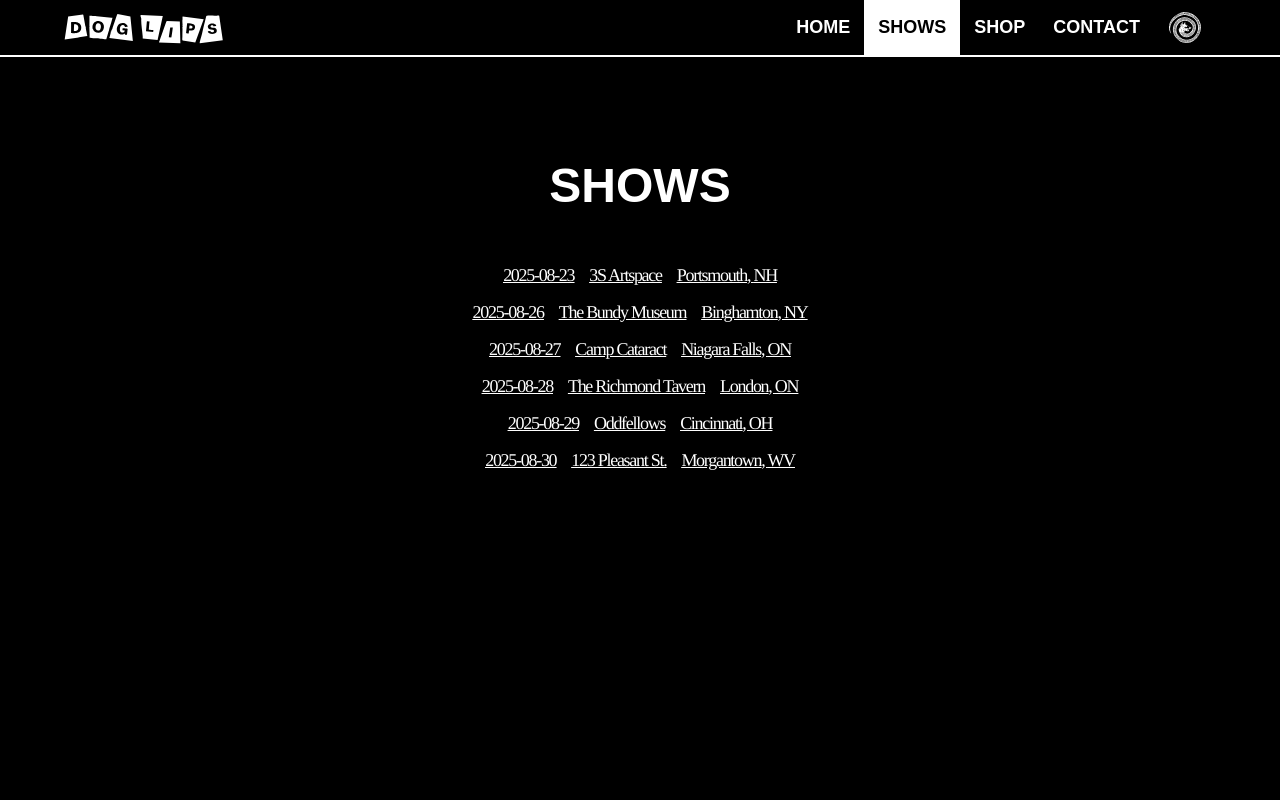
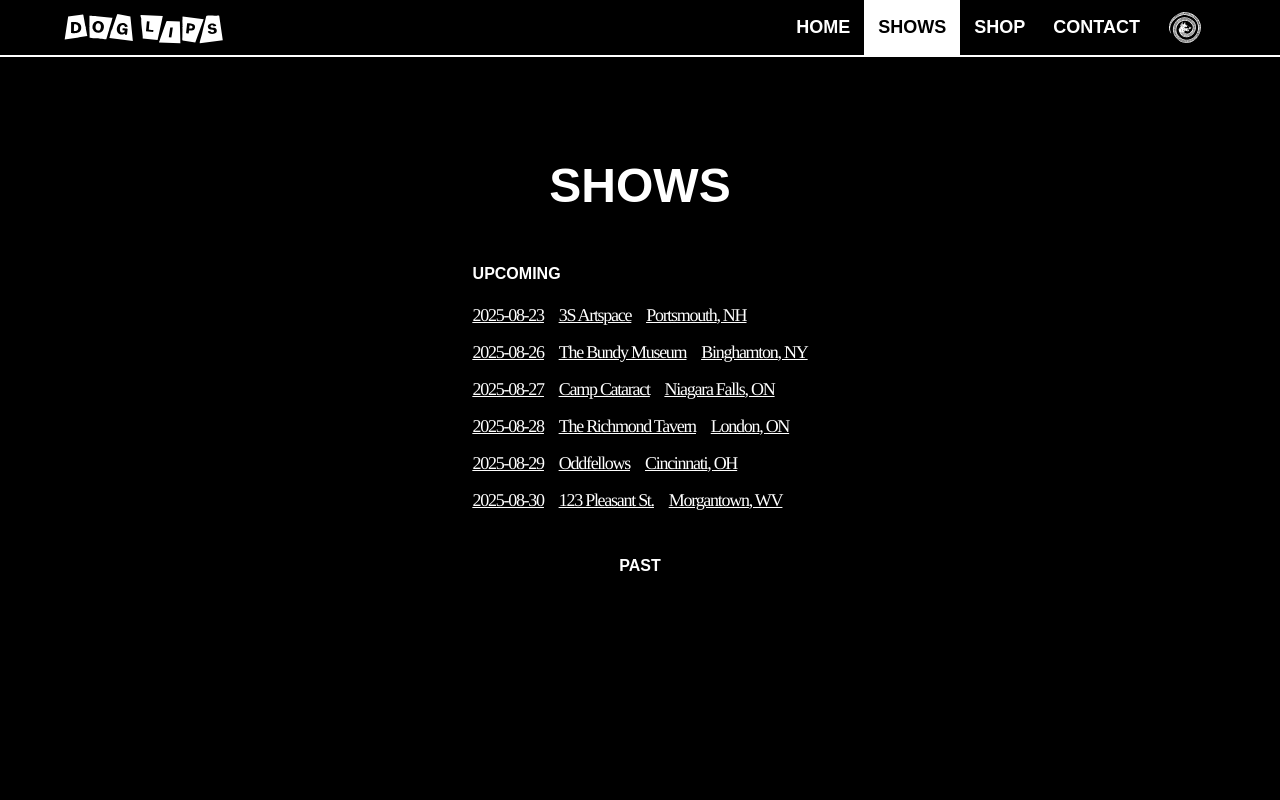
Before and after one commit to qinflan/dog-lips-site, a React (Vite) app in the folder client/: page /shows in a window 1280 px wide. Shown: the top 800 px of the page. Built offline with nearby package versions, Linux system fonts and the light colour scheme; a web font is replaced by a local one.

Commit message:
fix: update axios dep, add upcoming/past sections for shows

```diff
--- a/client/package.json
+++ b/client/package.json
@@ -26,7 +26,7 @@
     "@types/react": "^19.1.8",
     "@types/react-dom": "^19.1.6",
     "@vitejs/plugin-react-swc": "^3.10.2",
-    "axios": "^1.11.0",
+    "axios": "^1.13.5",
     "eslint": "^9.30.1",
     "eslint-plugin-react-hooks": "^5.2.0",
     "eslint-plugin-react-refresh": "^0.4.20",
--- a/client/src/App.css
+++ b/client/src/App.css
@@ -26,6 +26,14 @@ h1 {
   user-select: none;
 }
 
+h2 {
+  font-family: "neue-haas-grotesk-display", Arial, Helvetica, sans-serif;
+  font-weight: 700;
+  font-size: 1em;
+  color: var(--primary-text);
+  user-select: none;
+}
+
 @media (max-width: 980px) {
   h1 {
     line-height: normal;
--- a/client/src/pages/Shows.css
+++ b/client/src/pages/Shows.css
@@ -6,7 +6,12 @@
   align-items: center;
   justify-content: center;
   gap:5vh;
-  align-items: center;
+}
+
+.shows-section {
+  display: flex;
+  flex-direction: column;
+  gap: 1rem;
 }
 
 .shows-table {
@@ -26,7 +31,6 @@
   position: relative;
   width: 100%;
   gap: 15px;
-  justify-content: center;
 
 }
 
--- a/client/src/pages/Shows.tsx
+++ b/client/src/pages/Shows.tsx
@@ -1,24 +1,45 @@
 import { Link } from "react-router";
 import "./Shows.css"
 import shows from './admin/data/ShowData.json';
+
+const today = new Date();
+today.setHours(0, 0, 0, 0);
+
+const upcomingShows = shows.filter(show => new Date(show.date) >= today);
+const pastShows = shows.filter(show => new Date(show.date) < today);
+
+const ShowTable = ({ shows }: { shows: typeof upcomingShows }) => (
+  <div className="shows-table">
+    {shows.map((show) => (
+      <Link to={`/shows/${show.id}`} className="show-row-link" key={show.id}>
+        <div className="show-date-cell">{show.date}</div>
+        <div className="show-venue-cell">{show.venue}</div>
+        <div className="show-location-cell">{show.city}, {show.state}</div>
+      </Link>
+    ))}
+  </div>
+);
 
 const Shows = () => {
   return (
     <div className="page-content-container">
       <div className="shows-section-container">
-      <h1>SHOWS</h1>
-      <div className="shows-table">
-        {shows.map((show) => (
-          <Link to={`/shows/${show.id}`} className="show-row-link">
-            <div className="show-date-cell">{show.date}</div>
-            <div className="show-venue-cell">{show.venue}</div>
-            <div className="show-location-cell">{show.city}, {show.state}</div>
-          </Link>
-        ))}
+        <h1>SHOWS</h1>
+
+        {upcomingShows.length > 0 && (
+          <div className="shows-section">
+            <h2>UPCOMING</h2>
+            <ShowTable shows={upcomingShows} />
+          </div>
+        )}
+
+        <div className="shows-section">
+          <h2>PAST</h2>
+          <ShowTable shows={pastShows} />
+        </div>
       </div>
     </div>
-    </div>
-  )
-}
+  );
+};
 
-export default Shows
+export default Shows;
--- a/client/src/pages/admin/data/ShowData.json
+++ b/client/src/pages/admin/data/ShowData.json
@@ -65,5 +65,4 @@
     "time": "8pm Doors",
     "flyerUrl": "/123pleasant.jpeg"
   }
-
 ]
```
Also changed, not shown: 1 other file (tests, documents, lock files or other folders).
